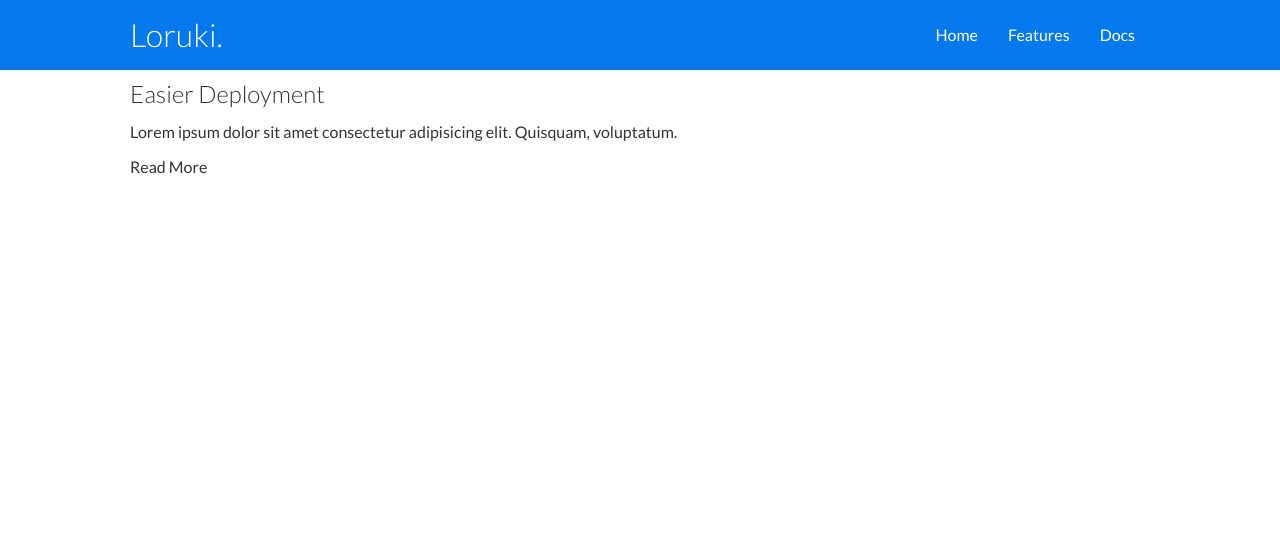
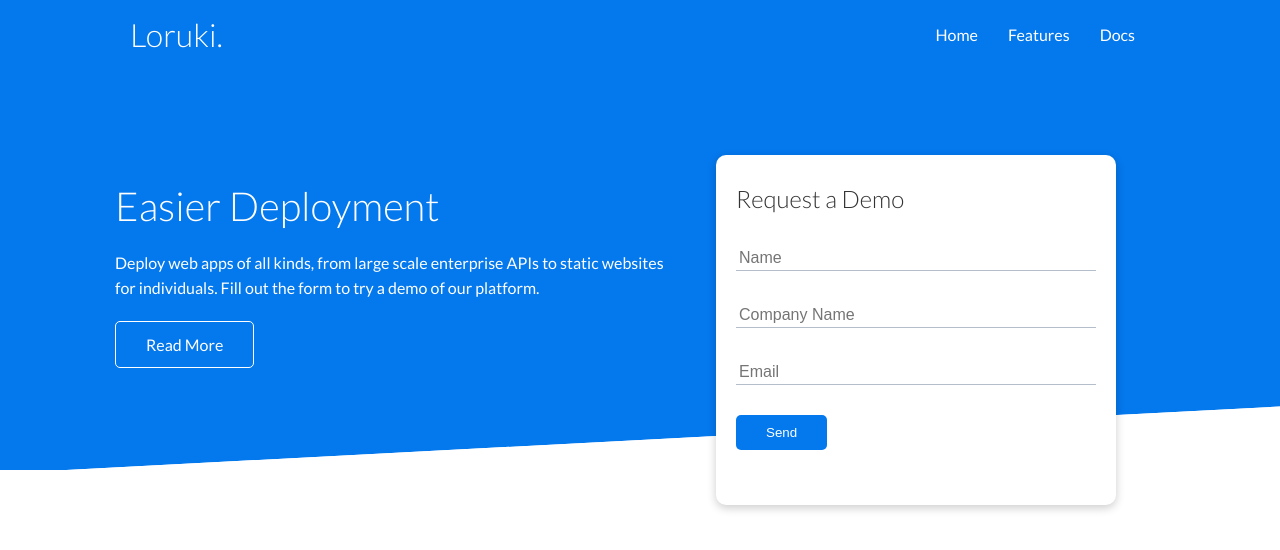
Before and after one commit to gosikxo/cloud-website-js-css, a plain HTML site: page index.html in a window 1280 px wide. Drawn offline with Linux system fonts and the light colour scheme.

Commit message:
Add showcase section

```diff
--- a/css/style.css
+++ b/css/style.css
@@ -1,4 +1,9 @@
 @import url("https://fonts.googleapis.com/css2?family=Lato:wght@300;400&display=swap");
+
+:root {
+  --primary-color: #0478ed;
+  --secondary-color: #333;
+}
 
 * {
   margin: 0;
@@ -8,7 +13,7 @@
 
 body {
   font-family: "Lato", sans-serif;
-  color: #333;
+  color: var(--secondary-color);
   line-height: 1.6;
 }
 
@@ -18,7 +23,7 @@ ul {
 
 a {
   text-decoration: none;
-  color: #333;
+  color: var(--secondary-color);
 }
 
 h1,
@@ -36,8 +41,10 @@ img {
   width: 100%;
 }
 
+/* Navbar */
+
 .navbar {
-  background-color: #0478ed;
+  background-color: var(--primary-color);
   color: #fff;
   height: 70px;
 }
@@ -60,11 +67,104 @@ img {
   justify-content: space-between;
 }
 
+/* Showcase */
+
+.showcase {
+  height: 400px;
+  background-color: var(--primary-color);
+  color: #fff;
+  position: relative;
+}
+
+.showcase h1 {
+  font-size: 40px;
+}
+
+.showcase p {
+  margin: 20px 0;
+}
+
+.showcase .grid {
+  grid-template-columns: 55% 45%;
+  gap: 30px;
+  overflow: visible;
+}
+
+.showcase-form {
+  position: relative;
+  top: 60px;
+  height: 350px;
+  width: 400px;
+  padding: 40px;
+  z-index: 100;
+}
+
+.showcase-form .form-control {
+  margin: 30px 0;
+}
+
+.showcase-form input[type="text"],
+.showcase-form input[type="email"] {
+  border: 0;
+  border-bottom: 1px solid #b4becb;
+  width: 100%;
+  padding: 3px;
+  font-size: 16px;
+}
+
+.showcase-form input:focus {
+  outline: none;
+}
+
+.showcase::before,
+.showcase::after {
+  content: "";
+  position: absolute;
+  height: 100px;
+  bottom: -70px;
+  right: 0;
+  left: 0;
+  background: #fff;
+  transform: skewY(-3deg);
+  -webkit-transform: skewY(-3deg);
+  -moz-transform: skewY(-3deg);
+  -ms-transform: skewY(-3deg);
+}
+
+/* Utilities */
 .container {
   max-width: 1100px;
   margin: 0 auto;
   overflow: auto;
   padding: 0 40px;
+}
+
+.card {
+  background-color: #fff;
+  color: var(--secondary-color);
+  border-radius: 10px;
+  box-shadow: 0 3px 10px rgba(0, 0, 0, 0.2);
+  padding: 20px;
+  margin: 10px;
+}
+
+.btn {
+  display: inline-block;
+  padding: 10px 30px;
+  cursor: pointer;
+  background: var(--primary-color);
+  color: #fff;
+  border: none;
+  border-radius: 5px;
+}
+
+.btn-outline {
+  background-color: transparent;
+  border: 1px solid #fff;
+}
+
+.btn:hover {
+  transform: scale(0.9);
 }
 
 .flex {
@@ -73,3 +173,12 @@ img {
   align-items: center;
   height: 100%;
 }
+
+.grid {
+  display: grid;
+  grid-template-columns: repeat(2, 1fr);
+  grid-gap: 20px;
+  justify-content: center;
+  align-items: center;
+  height: 100%;
+}
--- a/index.html
+++ b/index.html
@@ -34,10 +34,31 @@
         <div class="showcase-text">
           <h1>Easier Deployment</h1>
           <p>
-            Lorem ipsum dolor sit amet consectetur adipisicing elit. Quisquam,
-            voluptatum.
+            Deploy web apps of all kinds, from large scale enterprise APIs to
+            static websites for individuals. Fill out the form to try a demo of
+            our platform.
           </p>
           <a href="features.html" class="btn btn-outline">Read More</a>
+        </div>
+        <div class="showcase-form card">
+          <h2>Request a Demo</h2>
+          <form>
+            <div class="form-control">
+              <input type="text" name="name" placeholder="Name" required />
+            </div>
+            <div class="form-control">
+              <input
+                type="text"
+                name="company"
+                placeholder="Company Name"
+                required
+              />
+            </div>
+            <div class="form-control">
+              <input type="text" name="email" placeholder="Email" required />
+            </div>
+            <input type="submit" value="Send" class="btn btn-primary" />
+          </form>
         </div>
       </div>
     </section>
```
